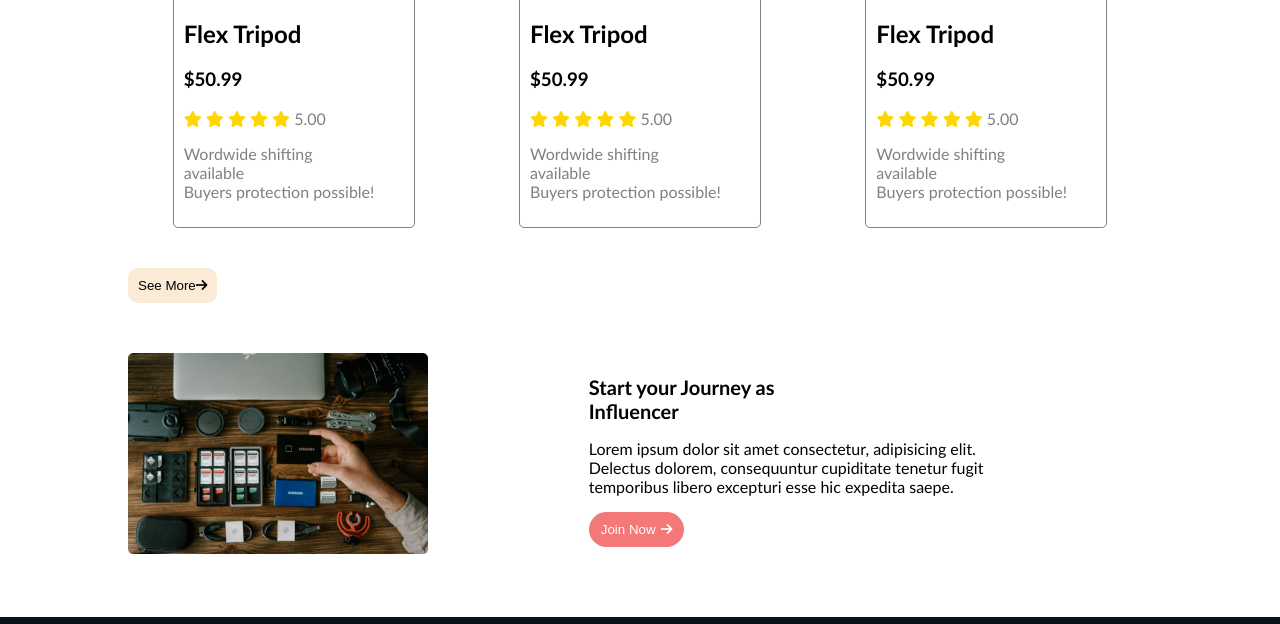
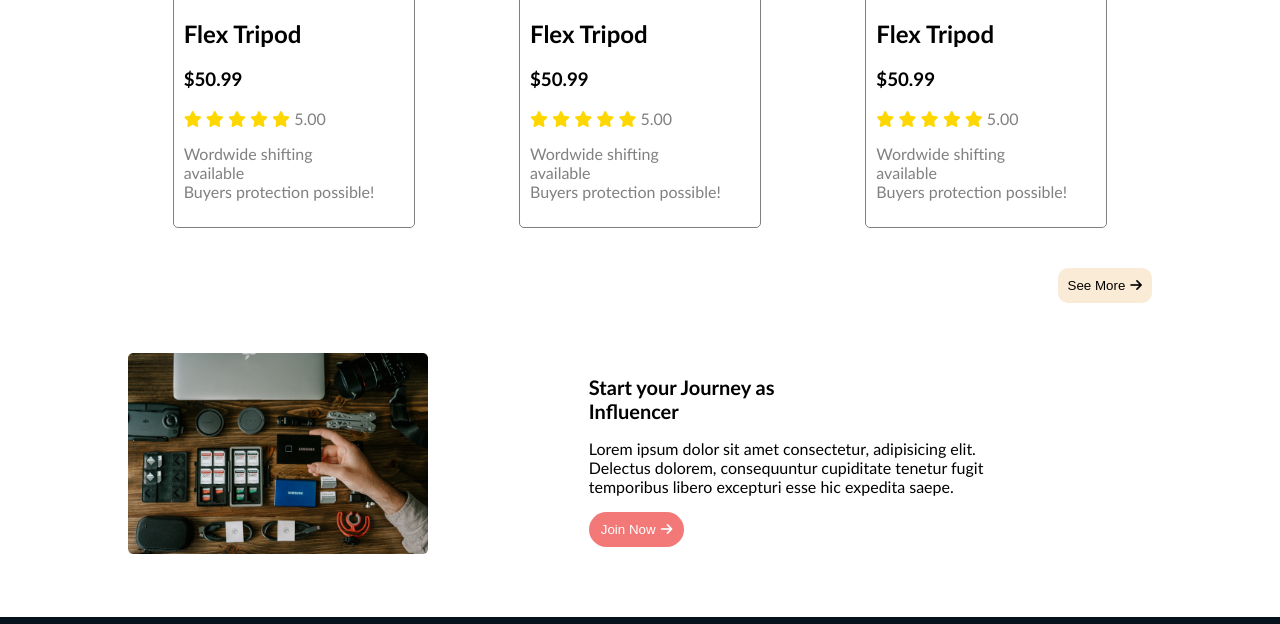
Before and after one commit to mir-asif01/influencer-products, a plain HTML site: page index.html in a window 1280 px wide. Shown: the part 1713-2337 px from the top of the page. Drawn offline with Linux system fonts and the light colour scheme.

Commit message:
little changes

```diff
--- a/index.html
+++ b/index.html
@@ -192,7 +192,9 @@
                    </div>
                 </div>
             </div>
-            <button class="see-more" href="#">See More<i class="fa-solid fa-arrow-right"></i></button>
+            <div class="more">
+                <button class="see-more" href="#">See More<i class="fa-solid fa-arrow-right"></i></button>
+            </div>
         </div>
         <div class="last-banner">
             <div class="last-banner-img">
--- a/style.css
+++ b/style.css
@@ -1,3 +1,24 @@
+/*
+
+
+
+
+
+
+1-footer logo sections margin
+2-add other infos in collection sections
+3-collection sections products description texts font size reducing.
+4-make responsive for mobile..
+
+
+
+
+
+
+
+
+
+ */
 body{
     margin: 0;
     font-family: 'Trebuchet MS', 'Lucida Sans Unicode', 'Lucida Grande', 'Lucida Sans', Arial, sans-serif;
@@ -95,6 +116,13 @@ nav .menu .menu-item{
 .popular-collection{
     margin-bottom: 50px;
 }
+.popular-collection .more{
+    margin-top: 0px;
+    text-align: right;
+}
+.popular-collection .more i{
+    margin-left: 5px;
+}
 .popular-collection .collections .collection img{
     width: 220px;
 }
```
